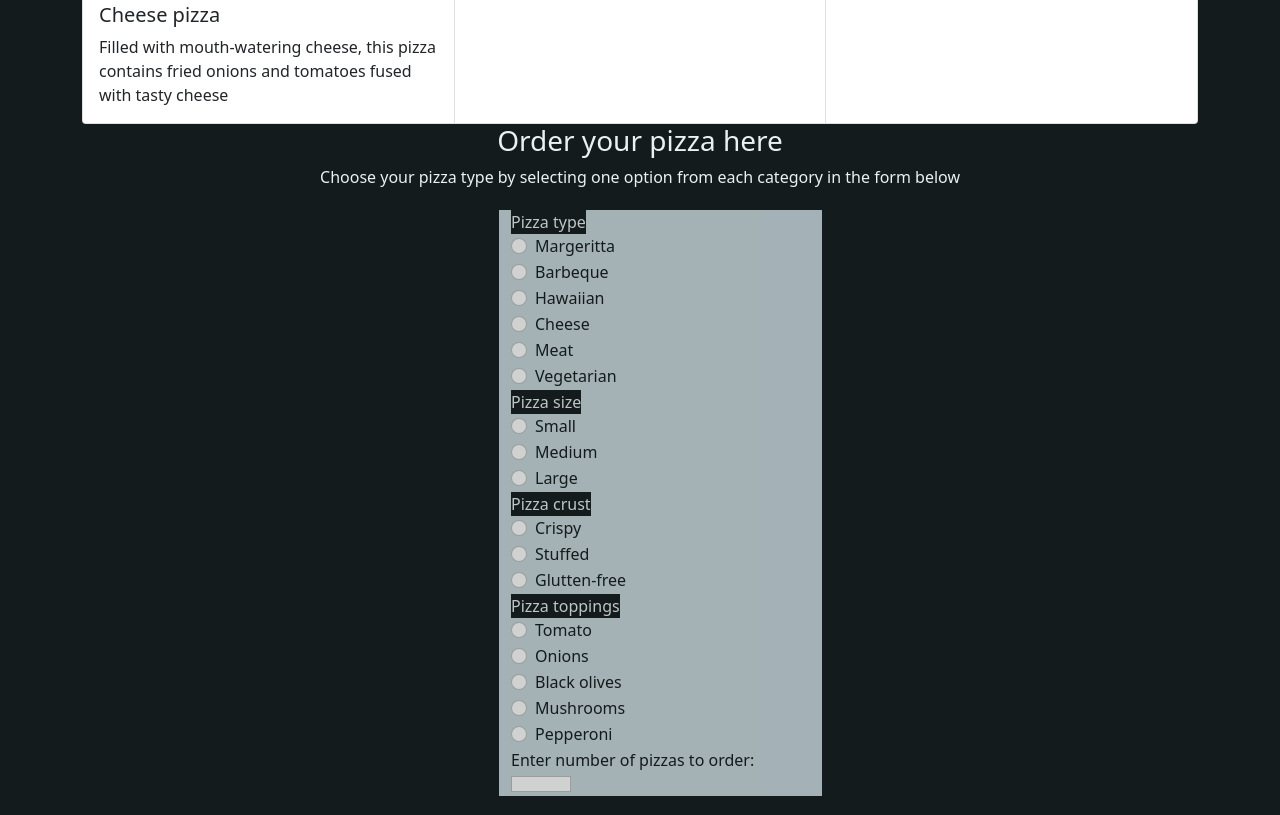
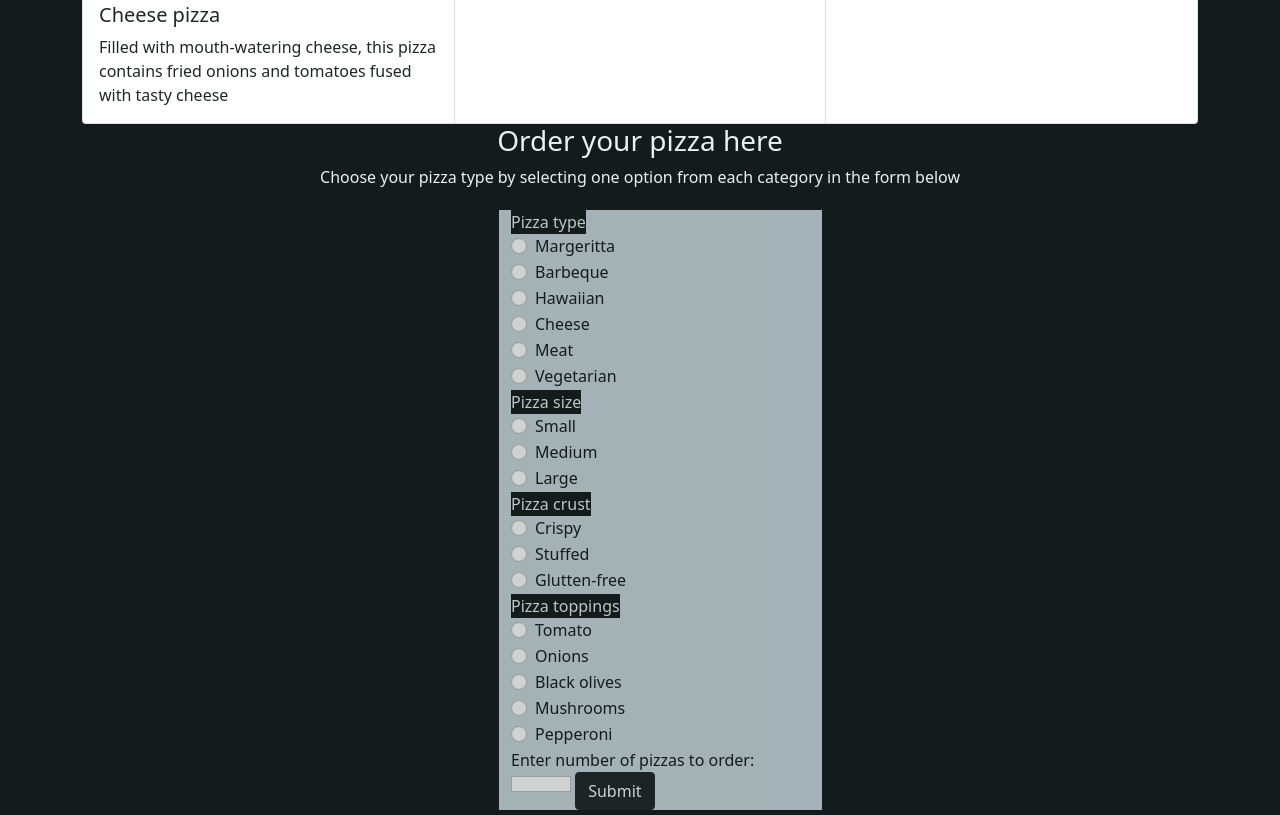
Before and after one commit to karanikathungu-crypto/Pizza-webapp, a plain HTML site: page index.html in a window 1280 px wide. Shown: the part 1692-2507 px from the top of the page. Drawn offline with nearby package versions, Linux system fonts and the light colour scheme.

Commit message:
Add submit button for the form

```diff
--- a/index.html
+++ b/index.html
@@ -238,6 +238,7 @@
               Enter number of pizzas to order:
             </label>
             <input id="pizza-numbers" class="form-check-input"type="number" name="pizza-number" value="pizza-number">
+            <button type="button" class="btn btn-dark" type="submit">Submit</button>
           </div>
         </div>
       </div>
```
